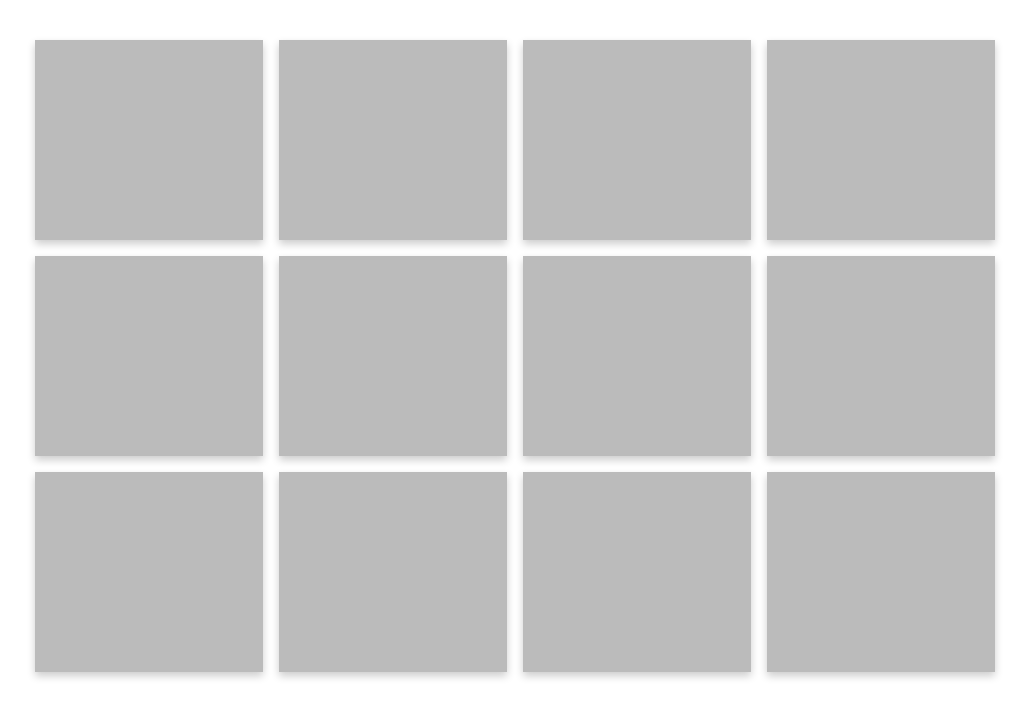
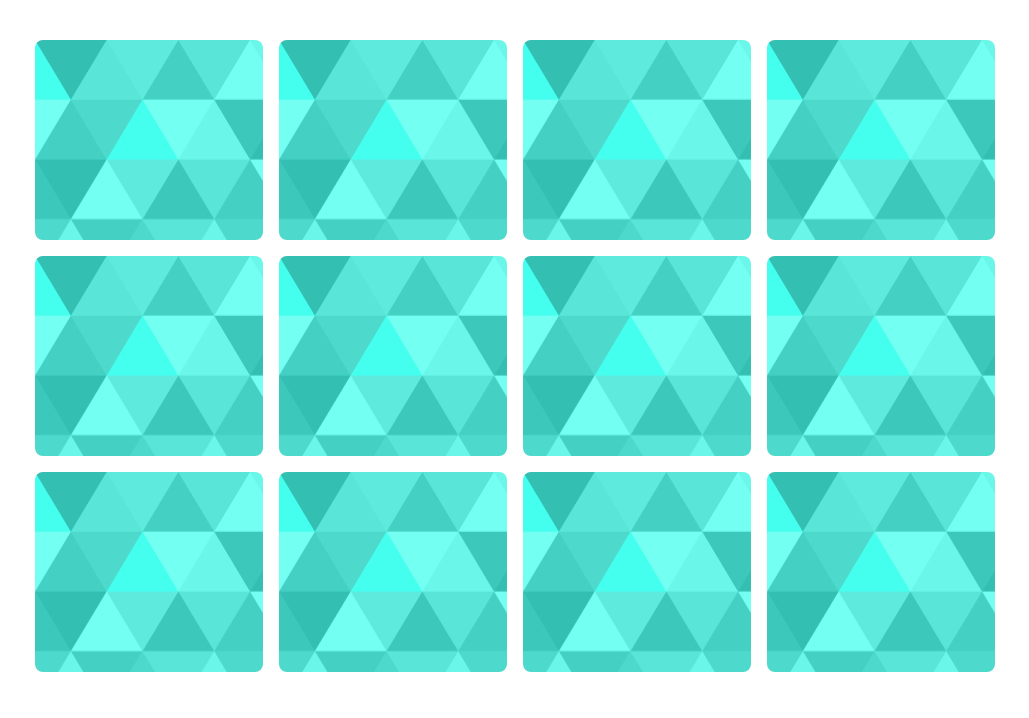
Before and after one commit to Hat52/Memory-game, a React (Vite) app: page / in a window 1280 px wide. Shown: the top 718 px of the page, without its empty margins (125-1154 px from the left). Built offline with nearby package versions, Linux system fonts and the light colour scheme.

Commit message:
card front side image

```diff
--- a/src/App.css
+++ b/src/App.css
@@ -32,7 +32,7 @@
 }
 
 .flip-card-front {
-	background-color: #bbb;
+	background-image: url('./assets/card.svg');
 	color: black;
 }
 
--- a/src/App.tsx
+++ b/src/App.tsx
@@ -1,4 +1,5 @@
 import './App.css';
+import Background from './assets/card.svg';
 
 function App() {
 	return (
@@ -7,14 +8,10 @@ function App() {
 				{Array(12)
 					.fill(0)
 					.map(() => (
-						<div className="flip-card">
+						<div className="flip-card rounded-lg overflow-hidden">
 							<div className="flip-card-inner">
-								<div className="flip-card-front"></div>
-								<div
-									// className={`w-full h-[200px] transform duration-300  hover:rotate-180 shadow-lg bg-[#DFDBE5] rounded-lg`}
-									className="flip-card-back">
-									asd
-								</div>
+								<div className="flip-card-front" style={{ background: Background }}></div>
+								<div className="flip-card-back">asd</div>
 							</div>
 						</div>
 					))}
```
Also changed, not shown: src/assets/card.svg (added).
